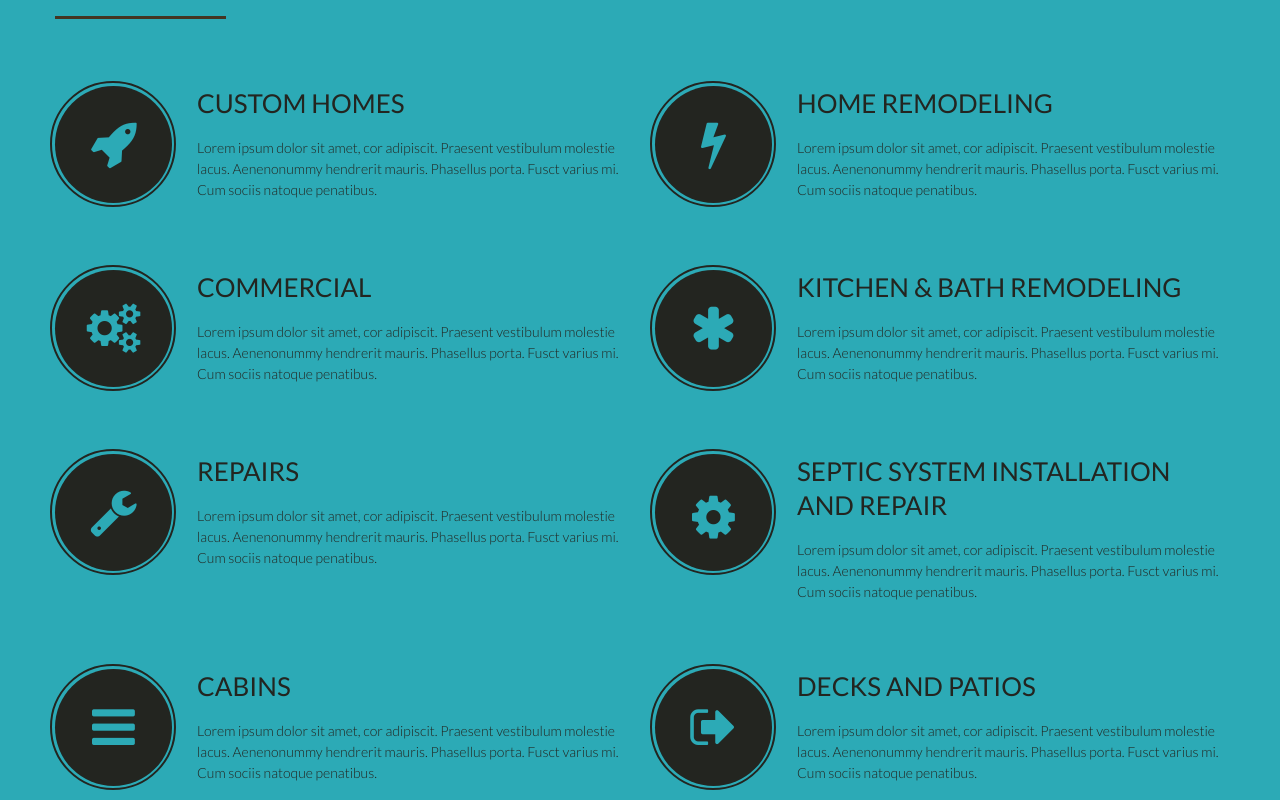
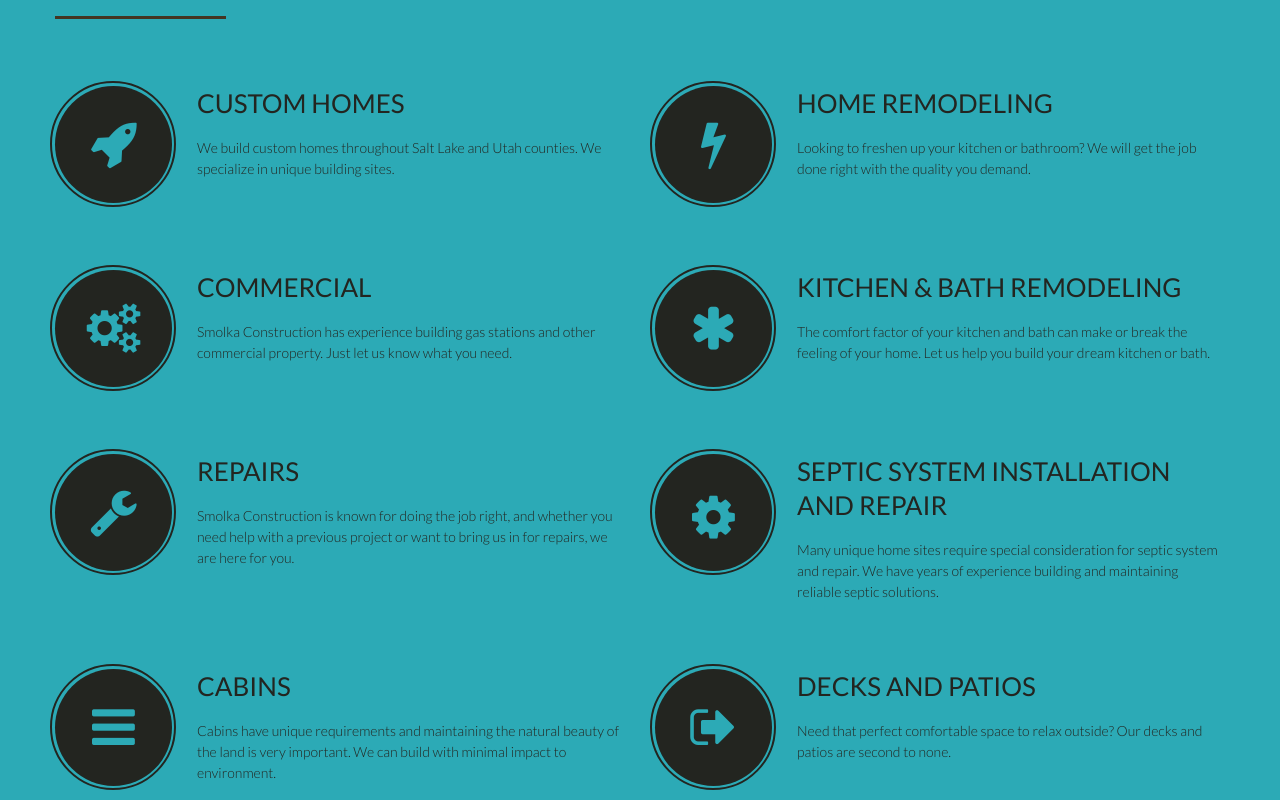
Before and after one commit to coryfklein/smolka-construction, a plain HTML site: page index.html in a window 1280 px wide. Shown: the part 2120-2920 px from the top of the page. Drawn offline with Linux system fonts and the light colour scheme; files whose address does not match are found by name.

Commit message:
Add services text

```diff
--- a/index.html
+++ b/index.html
@@ -178,10 +178,7 @@ try{if (!window.CloudFlare) {var CloudFlare=[{verbose:0,p:0,byc:0,owlid:"cf",bag
                             <h5>
                                 <a href="#">Custom homes</a>
                             </h5>
-                            <p class="off1">Lorem ipsum dolor sit amet, cor adipiscit. Praesent vestibulum molestie
-                            lacus.
-                            Aenenonummy hendrerit mauris. Phasellus porta. Fusct varius mi. Cum sociis natoque
-                            penatibus.</p>
+                            <p class="off1">We build custom homes throughout Salt Lake and Utah counties. We specialize in unique building sites.</p>
                         </div>
                     </div>
                 </div>
@@ -194,10 +191,7 @@ try{if (!window.CloudFlare) {var CloudFlare=[{verbose:0,p:0,byc:0,owlid:"cf",bag
                             <h5>
                                 <a href="#">Home remodeling</a>
                             </h5>
-                            <p class="off1">Lorem ipsum dolor sit amet, cor adipiscit. Praesent vestibulum molestie
-                            lacus.
-                            Aenenonummy hendrerit mauris. Phasellus porta. Fusct varius mi. Cum sociis natoque
-                            penatibus.</p>
+                            <p class="off1">Looking to freshen up your kitchen or bathroom? We will get the job done right with the quality you demand.</p>
                         </div>
                     </div>
                 </div>
@@ -212,10 +206,7 @@ try{if (!window.CloudFlare) {var CloudFlare=[{verbose:0,p:0,byc:0,owlid:"cf",bag
                             <h5>
                                 <a href="#">Commercial</a>
                             </h5>
-                            <p class="off1">Lorem ipsum dolor sit amet, cor adipiscit. Praesent vestibulum molestie
-                            lacus.
-                            Aenenonummy hendrerit mauris. Phasellus porta. Fusct varius mi. Cum sociis natoque
-                            penatibus.</p>
+                            <p class="off1">Smolka Construction has experience building gas stations and other commercial property. Just let us know what you need.</p>
                         </div>
                     </div>
                 </div>
@@ -228,10 +219,7 @@ try{if (!window.CloudFlare) {var CloudFlare=[{verbose:0,p:0,byc:0,owlid:"cf",bag
                             <h5>
                                 <a href="#">Kitchen & Bath remodeling</a>
                             </h5>
-                            <p class="off1">Lorem ipsum dolor sit amet, cor adipiscit. Praesent vestibulum molestie
-                            lacus.
-                            Aenenonummy hendrerit mauris. Phasellus porta. Fusct varius mi. Cum sociis natoque
-                            penatibus.</p>
+                            <p class="off1">The comfort factor of your kitchen and bath can make or break the feeling of your home. Let us help you build your dream kitchen or bath.</p>
                         </div>
                     </div>
                 </div>
@@ -248,10 +236,7 @@ try{if (!window.CloudFlare) {var CloudFlare=[{verbose:0,p:0,byc:0,owlid:"cf",bag
                             <h5>
                                 <a href="#">Repairs</a>
                             </h5>
-                            <p class="off1">Lorem ipsum dolor sit amet, cor adipiscit. Praesent vestibulum molestie
-                            lacus.
-                            Aenenonummy hendrerit mauris. Phasellus porta. Fusct varius mi. Cum sociis natoque
-                            penatibus.</p>
+                            <p class="off1">Smolka Construction is known for doing the job right, and whether you need help with a previous project or want to bring us in for repairs, we are here for you.</p>
                         </div>
                     </div>
                 </div>
@@ -264,10 +249,7 @@ try{if (!window.CloudFlare) {var CloudFlare=[{verbose:0,p:0,byc:0,owlid:"cf",bag
                             <h5>
                                 <a href="#">Septic system installation and repair</a>
                             </h5>
-                            <p class="off1">Lorem ipsum dolor sit amet, cor adipiscit. Praesent vestibulum molestie
-                            lacus.
-                            Aenenonummy hendrerit mauris. Phasellus porta. Fusct varius mi. Cum sociis natoque
-                            penatibus.</p>
+                            <p class="off1">Many unique home sites require special consideration for septic system and repair. We have years of experience building and maintaining reliable septic solutions.</p>
                         </div>
                     </div>
                 </div>
@@ -283,10 +265,7 @@ try{if (!window.CloudFlare) {var CloudFlare=[{verbose:0,p:0,byc:0,owlid:"cf",bag
                             <h5>
                                 <a href="#">Cabins</a>
                             </h5>
-                            <p class="off1">Lorem ipsum dolor sit amet, cor adipiscit. Praesent vestibulum molestie
-                            lacus.
-                            Aenenonummy hendrerit mauris. Phasellus porta. Fusct varius mi. Cum sociis natoque
-                            penatibus.</p>
+                            <p class="off1">Cabins have unique requirements and maintaining the natural beauty of the land is very important. We can build with minimal impact to environment.</p>
                         </div>
                     </div>
                 </div>
@@ -299,10 +278,7 @@ try{if (!window.CloudFlare) {var CloudFlare=[{verbose:0,p:0,byc:0,owlid:"cf",bag
                             <h5>
                                 <a href="#">Decks and patios</a>
                             </h5>
-                            <p class="off1">Lorem ipsum dolor sit amet, cor adipiscit. Praesent vestibulum molestie
-                            lacus.
-                            Aenenonummy hendrerit mauris. Phasellus porta. Fusct varius mi. Cum sociis natoque
-                            penatibus.</p>
+                            <p class="off1">Need that perfect comfortable space to relax outside? Our decks and patios are second to none.</p>
                         </div>
                     </div>
                 </div>
```
